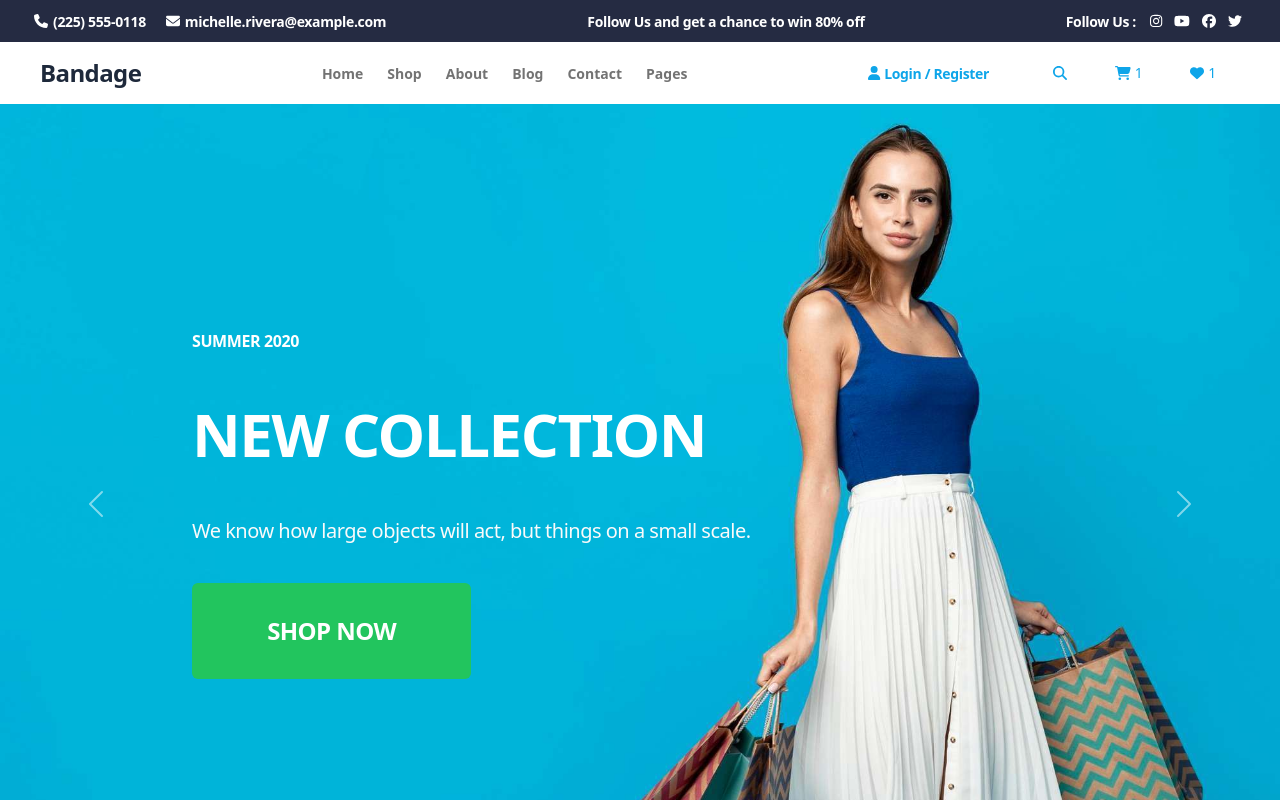
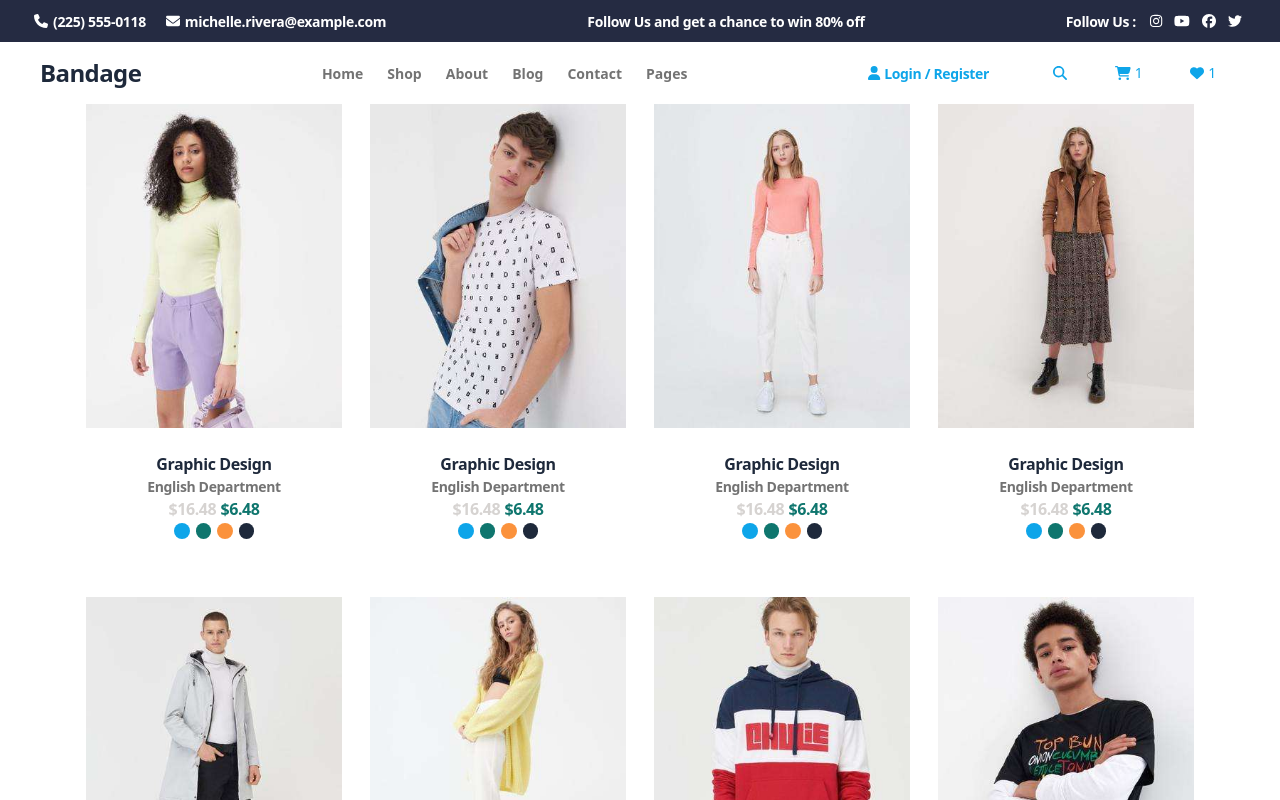
Before and after one commit to malidegirmenci/ReaCommerce-Frontend, a React (Vite) app: page /pages in a window 1280 px wide. Shown: the top 800 px of the page. Built offline with nearby package versions, Linux system fonts and the light colour scheme.

Commit message:
created product page and imported

```diff
--- a/src/App.jsx
+++ b/src/App.jsx
@@ -7,12 +7,15 @@ import Footer from './layout/Footer';
 import ProductList from './pages/ProductList';
 import Contact from './pages/Contact';
 import About from './pages/About';
-
+import ProductPage from './pages/ProductPage';
 function App() {
   return (
     <>
       <Header />
       <Switch>
+        <Route path="/pages">
+          <ProductPage />
+        </Route>
         <Route path="/about">
           <About/>
         </Route>
--- /dev/null
+++ b/src/pages/ProductPage.jsx
@@ -0,0 +1,7 @@
+import BestSellerProducts from '../components/general/BestSellerProducts';
+
+export default function ProductPage() {
+    return (
+        <BestSellerProducts />
+    )
+}
```
